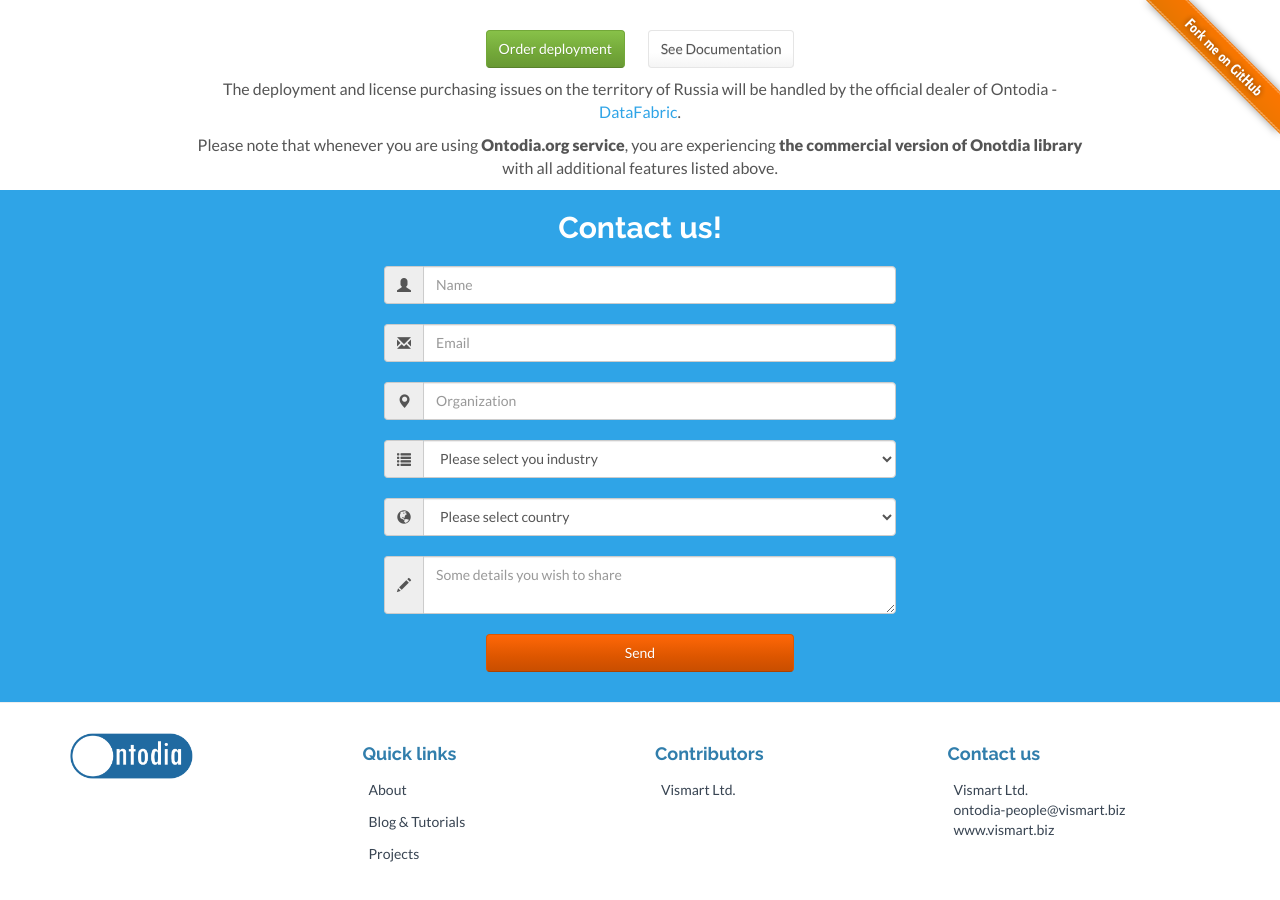
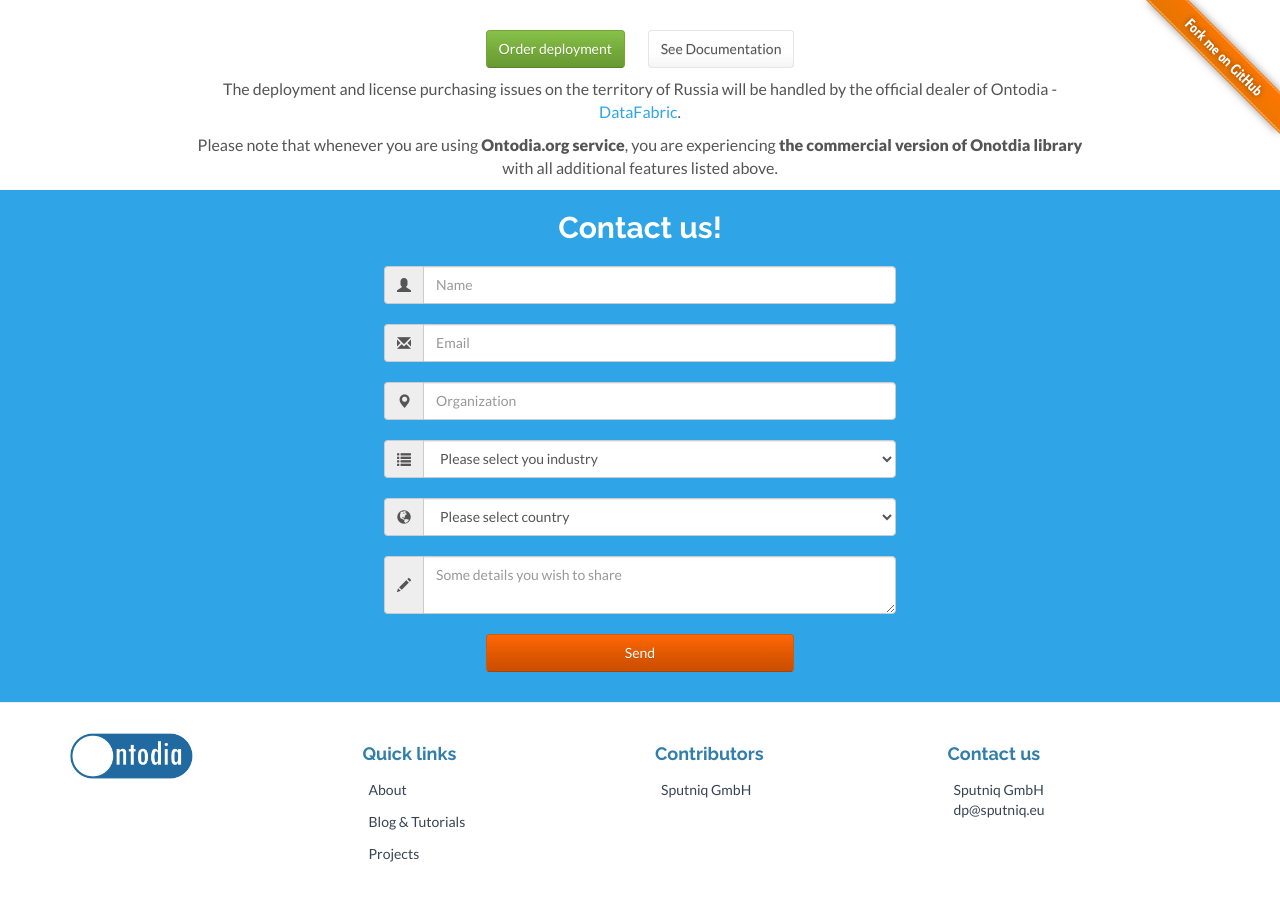
Before and after one commit to ontodia-org/ontodia-org.github.io, a Jekyll site: the page built from index.html, in a window 1280 px wide and 900 px high, scrolled down 4136 px. Built offline with Jekyll 4.4.1, drawn with Linux system fonts in a browser that asks for light colours; nearby versions of some CDN libraries; comment, search, counter and statistics services are not loaded.

Commit message:
Changing the footer to reflect the transfer of IP

```diff
--- a/_config.yml
+++ b/_config.yml
@@ -47,8 +47,8 @@
 
 # Contributors
 contributors:
-  - title: Vismart Ltd.
-    url: "http://www.vismart.biz"
+  - title: Sputniq GmbH
+  #url: "http://www.vismart.biz"
 
 # Quick links
 quick_links:
@@ -61,12 +61,12 @@
 
 # Contact us
 contact_us:
-  - title: Vismart Ltd.
+  - title: Sputniq GmbH
     emails:
-      - title: ontodia-people@vismart.biz
-        url: "mailto:ontodia-people@vismart.biz"
-      - title: www.vismart.biz
-        url: "http://www.vismart.biz"
+      - title: dp@sputniq.eu
+        url: "mailto:dp@sputniq.eu"
+      #- title: www.vismart.biz
+       # url: "http://www.vismart.biz"
 
 
 gems: [jekyll-paginate, jekyll-autoprefixer]
```
